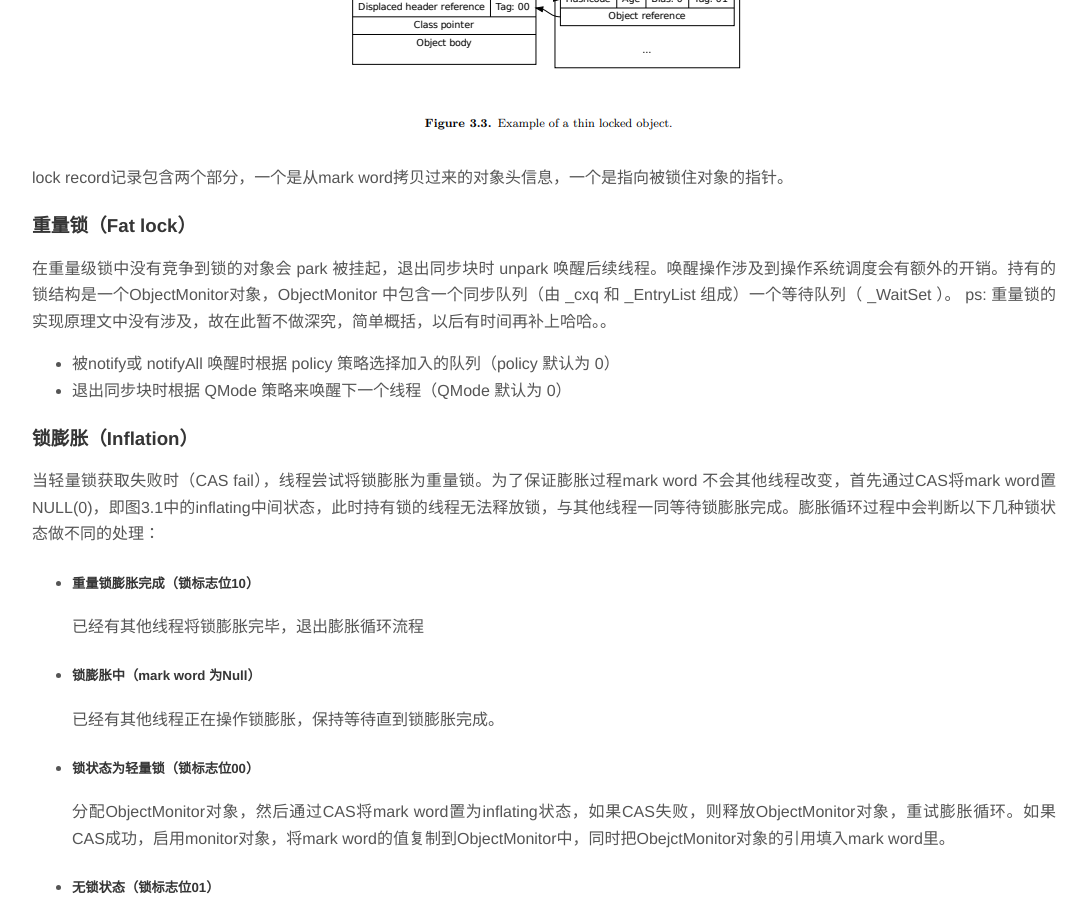
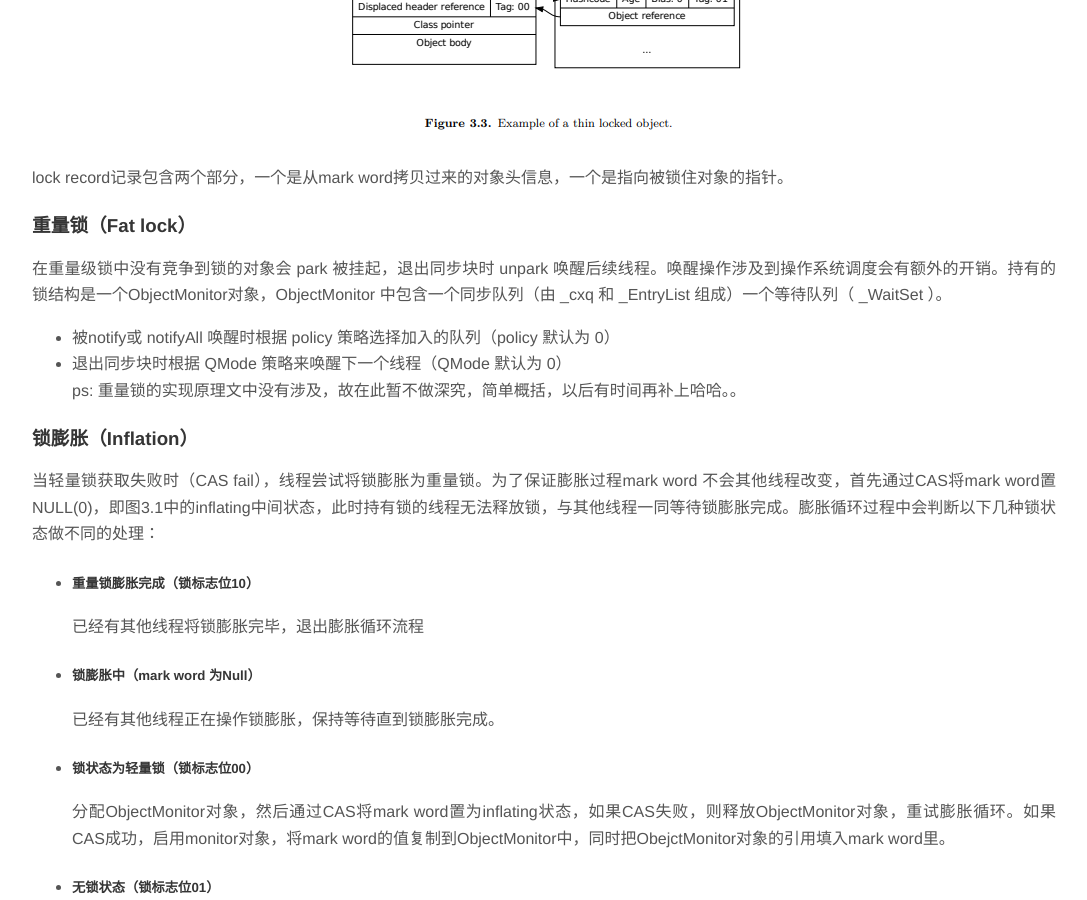
Before and after one commit to YaoFly/YaoFly.GitHub.io, a Jekyll site: the page built from _posts/2021-05-19-Synchronized 加锁-解锁-锁升级原理.md, in a window 1280 px wide and 900 px high, scrolled down 967 px. Shown: the whole window, without its empty margins (96-1183 px from the left). Built offline with Jekyll 4.4.1, drawn with Linux system fonts in a browser that asks for light colours.

Commit message:
更新文章

```diff
--- a/_posts/2021-05-19-Synchronized 加锁-解锁-锁升级原理.md
+++ b/_posts/2021-05-19-Synchronized 加锁-解锁-锁升级原理.md
@@ -25,10 +25,9 @@ lock record记录包含两个部分，一个是从mark word拷贝过来的对象
 ### 重量锁（Fat lock）
 
 在重量级锁中没有竞争到锁的对象会 park 被挂起，退出同步块时 unpark 唤醒后续线程。唤醒操作涉及到操作系统调度会有额外的开销。持有的锁结构是一个ObjectMonitor对象，ObjectMonitor 中包含一个同步队列（由 _cxq 和 _EntryList 组成）一个等待队列（ _WaitSet ）。
-ps: 重量锁的实现原理文中没有涉及，故在此暂不做深究，简单概括，以后有时间再补上哈哈。。
-
 - 被notify或 notifyAll 唤醒时根据 policy 策略选择加入的队列（policy 默认为 0）
 - 退出同步块时根据 QMode 策略来唤醒下一个线程（QMode 默认为 0）
+ps: 重量锁的实现原理文中没有涉及，故在此暂不做深究，简单概括，以后有时间再补上哈哈。。
 
 ### 锁膨胀（Inflation）
 
```
